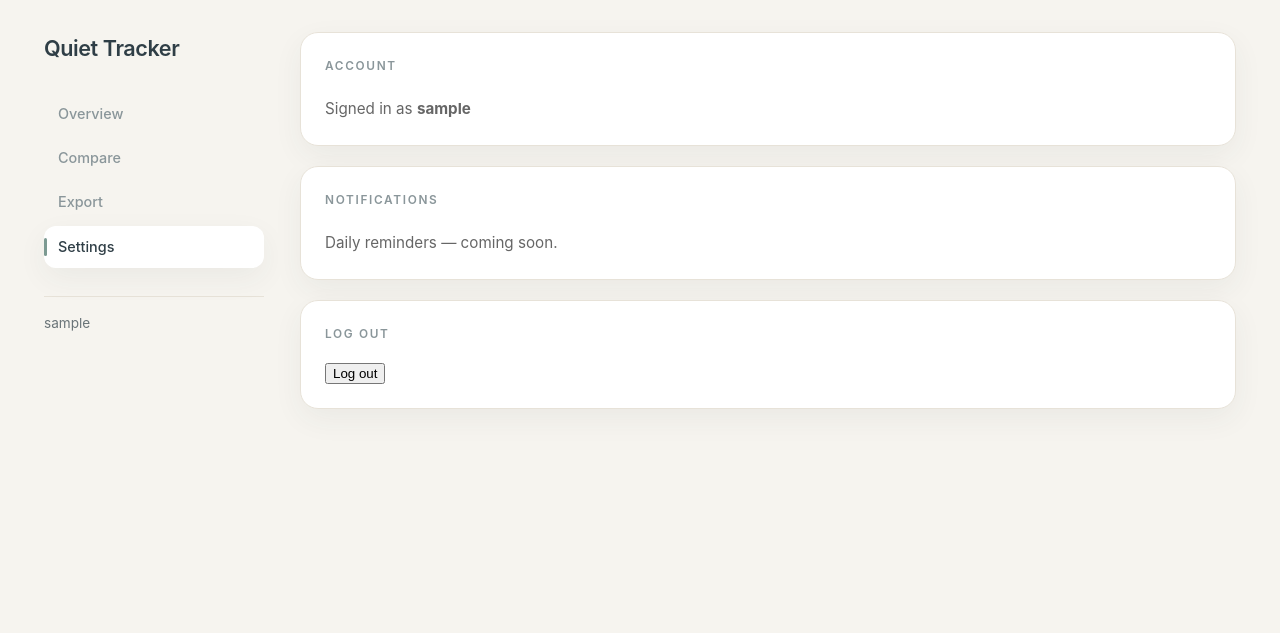
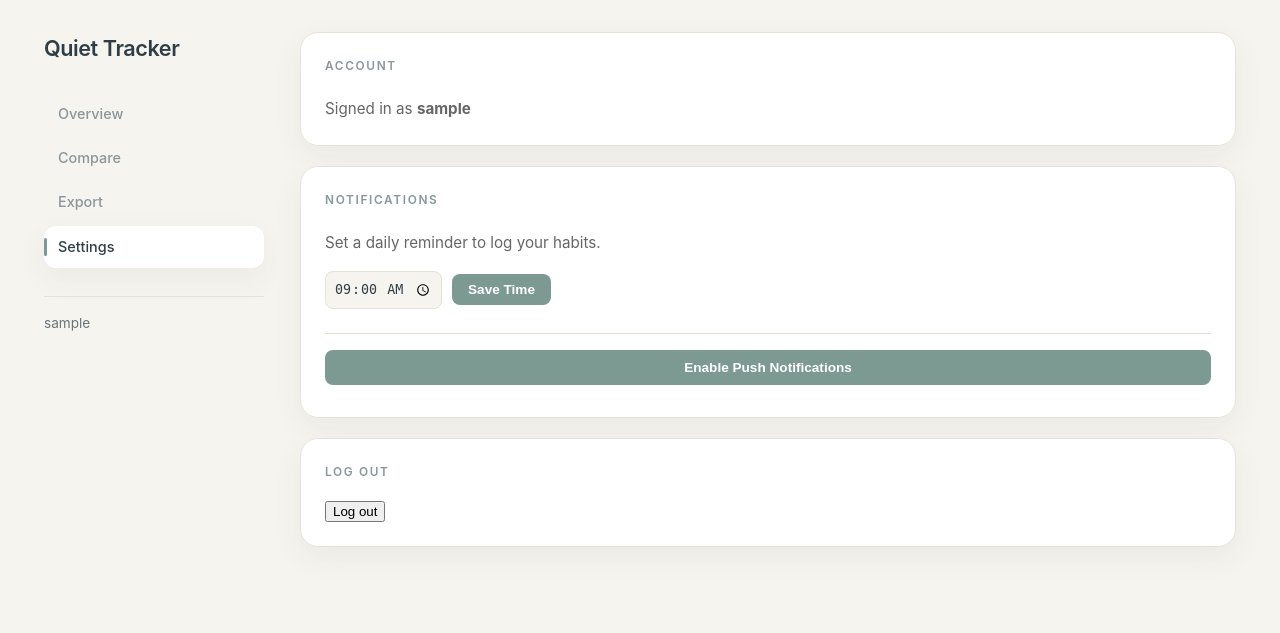
Before and after one commit to MelekBA/Quiet-tracker, a Flask app: page /settings in a window 1280 px wide. Shown: the top 633 px of the page. Run offline with Flask 3, Linux system fonts and the light colour scheme; the visitor is signed in with stand-in values (Sample User, id 1); some libraries are stand-ins or nearby versions.

Commit message:
Add web push notifications, cron endpoint, settings UI

```diff
--- a/app/__init__.py
+++ b/app/__init__.py
@@ -1,5 +1,4 @@
 import os
-
 from dotenv import load_dotenv
 from flask import Flask
 from flask_login import LoginManager
@@ -10,11 +9,15 @@ load_dotenv()
 login_manager = LoginManager()
 csrf = CSRFProtect()
 
-
 def create_app():
     app = Flask(__name__)
     app.config["SECRET_KEY"] = os.environ["SECRET_KEY"]
     app.config["DATABASE_URL"] = os.environ["DATABASE_URL"]
+
+    # Load VAPID keys for Web Push
+    app.config["VAPID_PUBLIC_KEY"] = os.environ.get("VAPID_PUBLIC_KEY")
+    app.config["VAPID_PRIVATE_KEY"] = os.environ.get("VAPID_PRIVATE_KEY")
+    app.config["VAPID_CLAIM_EMAIL"] = os.environ.get("VAPID_CLAIM_EMAIL", "mailto:admin@example.com")
 
     from . import db
     from .auth import get_user
--- a/app/auth.py
+++ b/app/auth.py
@@ -1,31 +1,26 @@
 import uuid
 from datetime import date
-
 from flask_login import UserMixin
 from werkzeug.security import check_password_hash, generate_password_hash
-
 from .db import get_db
 
-
 class User(UserMixin):
-    def __init__(self, id, username):
+    def __init__(self, id, username, reminder_time=None):
         self.id = id
         self.username = username
-
+        self.reminder_time = reminder_time
 
 def get_user(user_id):
     row = get_db().execute(
-        "SELECT id, username FROM users WHERE id = %s", (user_id,)
+        "SELECT id, username, reminder_time FROM users WHERE id = %s", (user_id,)
     ).fetchone()
-    return User(row["id"], row["username"]) if row else None
-
+    return User(row["id"], row["username"], row["reminder_time"]) if row else None
 
 def get_user_by_username(username):
     row = get_db().execute(
-        "SELECT id, username FROM users WHERE username = %s", (username,)
+        "SELECT id, username, reminder_time FROM users WHERE username = %s", (username,)
     ).fetchone()
-    return User(row["id"], row["username"]) if row else None
-
+    return User(row["id"], row["username"], row["reminder_time"]) if row else None
 
 def create_user(username, password):
     uid = str(uuid.uuid4())[:8]
@@ -38,14 +33,13 @@ def create_user(username, password):
     db.commit()
     return User(uid, username)
 
-
 def verify_password(username, password):
     row = get_db().execute(
-        "SELECT id, username, password_hash FROM users WHERE username = %s",
+        "SELECT id, username, password_hash, reminder_time FROM users WHERE username = %s",
         (username,),
     ).fetchone()
     if not row:
         return None
     if not check_password_hash(row["password_hash"], password):
         return None
-    return User(row["id"], row["username"])
+    return User(row["id"], row["username"], row["reminder_time"])
--- a/app/routes.py
+++ b/app/routes.py
@@ -1,6 +1,8 @@
 import io
 import json
 from datetime import date, timedelta
+from pywebpush import webpush, WebPushException
+from flask import current_app, jsonify
 
 from flask import (
     Blueprint,
@@ -279,3 +281,60 @@ def service_worker():
 @login_required
 def settings():
     return render_template("settings.html")
+@main.route("/settings/save_reminder", methods=["POST"])
+@login_required
+def save_reminder():
+    time_str = request.form.get("reminder_time")
+    if time_str:
+        models.update_reminder_time(current_user.id, time_str)
+    return redirect(url_for("main.settings"))
+
+@main.route("/push/public_key")
+def push_public_key():
+    return jsonify({"publicKey": current_app.config["VAPID_PUBLIC_KEY"]})
+
+@main.route("/push/subscribe", methods=["POST"])
+@login_required
+def push_subscribe():
+    sub_info = request.json
+    if not sub_info:
+        return jsonify({"error": "No subscription data"}), 400
+    models.save_subscription(current_user.id, sub_info)
+    return jsonify({"status": "success"})
+
+@main.route("/cron/notifications")
+def cron_notifications():
+    from datetime import datetime
+    now = datetime.utcnow()
+    # Only trigger in the first 4 minutes of the hour to avoid duplicates
+    # if cron-job.org hits slightly early or late.
+    if now.minute >= 5:
+        return jsonify({"status": "skipped", "reason": "not top of hour"})
+
+    current_time_str = now.strftime("%H:00")
+    users_to_notify = models.get_due_users(current_time_str)
+
+    success_count = 0
+    for user in users_to_notify:
+        sub_info = {
+            "endpoint": user["endpoint"],
+            "keys": {"p256dh": user["p256dh"], "auth": user["auth"]}
+        }
+        try:
+            webpush(
+                subscription_info=sub_info,
+                data=json.dumps({
+                    "title": "Quiet Tracker",
+                    "body": "Time for your daily habits! Keep your streak alive."
+                }),
+                vapid_private_key=current_app.config["VAPID_PRIVATE_KEY"],
+                vapid_claims={"sub": current_app.config["VAPID_CLAIM_EMAIL"]}
+            )
+            success_count += 1
+        except WebPushException as ex:
+            # If the subscription is dead (410 Gone), remove it from the DB
+            if ex.response and ex.response.status_code == 410:
+                models.delete_subscription(user["endpoint"])
+            print(f"Push failed: {ex}")
+
+    return jsonify({"status": "done", "sent": success_count})
--- a/app/templates/compare.html
+++ b/app/templates/compare.html
@@ -88,7 +88,6 @@
     </main>
 
 </div>
-<button id="theme-toggle" class="theme-toggle--floating" aria-label="toggle theme">◐</button>
 
 <script src="https://cdn.jsdelivr.net/npm/chart.js@4.4.1/dist/chart.umd.min.js"></script>
 <script src="{{ url_for('static', filename='js/app.js') }}"></script>
--- a/app/templates/login.html
+++ b/app/templates/login.html
@@ -44,7 +44,7 @@
         </section>
     </main>
 </div>
-<button id="theme-toggle" class="theme-toggle theme-toggle--floating" aria-label="toggle theme">◐</button>
+<button id="theme-toggle" class="theme-toggle--floating" aria-label="toggle theme">◐</button>
 <script src="{{ url_for('static', filename='js/app.js') }}"></script>
 <script>
 if ('serviceWorker' in navigator) {
--- a/app/templates/settings.html
+++ b/app/templates/settings.html
@@ -45,9 +45,19 @@
                 <p class="settings-meta">Signed in as <strong>{{ current_user.username }}</strong></p>
             </section>
 
-            <section class="card card--full">
+                       <section class="card card--full">
                 <h2>Notifications</h2>
-                <p class="settings-meta">Daily reminders — coming soon.</p>
+                <p class="settings-meta">Set a daily reminder to log your habits.</p>
+                <form method="post" action="{{ url_for('main.save_reminder') }}" style="margin-top: 1rem; display: flex; gap: 10px; align-items: center; flex-wrap: wrap;">
+                    <input type="hidden" name="csrf_token" value="{{ csrf_token() }}">
+                    <input type="time" name="reminder_time" value="{{ current_user.reminder_time or '09:00' }}" style="padding: 8px; border-radius: 8px; border: 1px solid var(--border); background: var(--bg); color: var(--text);">
+                    <button type="submit" class="flexible-btn" style="padding: 8px 16px;">Save Time</button>
+                </form>
+
+                <div style="margin-top: 1.5rem; border-top: 1px solid var(--border); padding-top: 1rem;">
+                    <button id="enable-push" class="flexible-btn" style="width: 100%; padding: 10px;">Enable Push Notifications</button>
+                    <p id="push-status" class="settings-meta" style="margin-top: 0.5rem; font-size: 0.8rem;"></p>
+                </div>
             </section>
 
             <section class="card card--full">
--- a/requirements.txt
+++ b/requirements.txt
@@ -4,3 +4,5 @@ Flask-Login>=0.6
 Flask-WTF>=1.2
 python-dotenv>=1.0
 gunicorn>=22.0
+pywebpush>=2.0.0
+py-vapid>=1.9.0
```
Also changed, not shown: app/models.py (+30 -0 lines), app/static/js/app.js (+0 -41 lines), app/static/sw.js (+34 -1 lines), app/static/js/settings.js (added).
